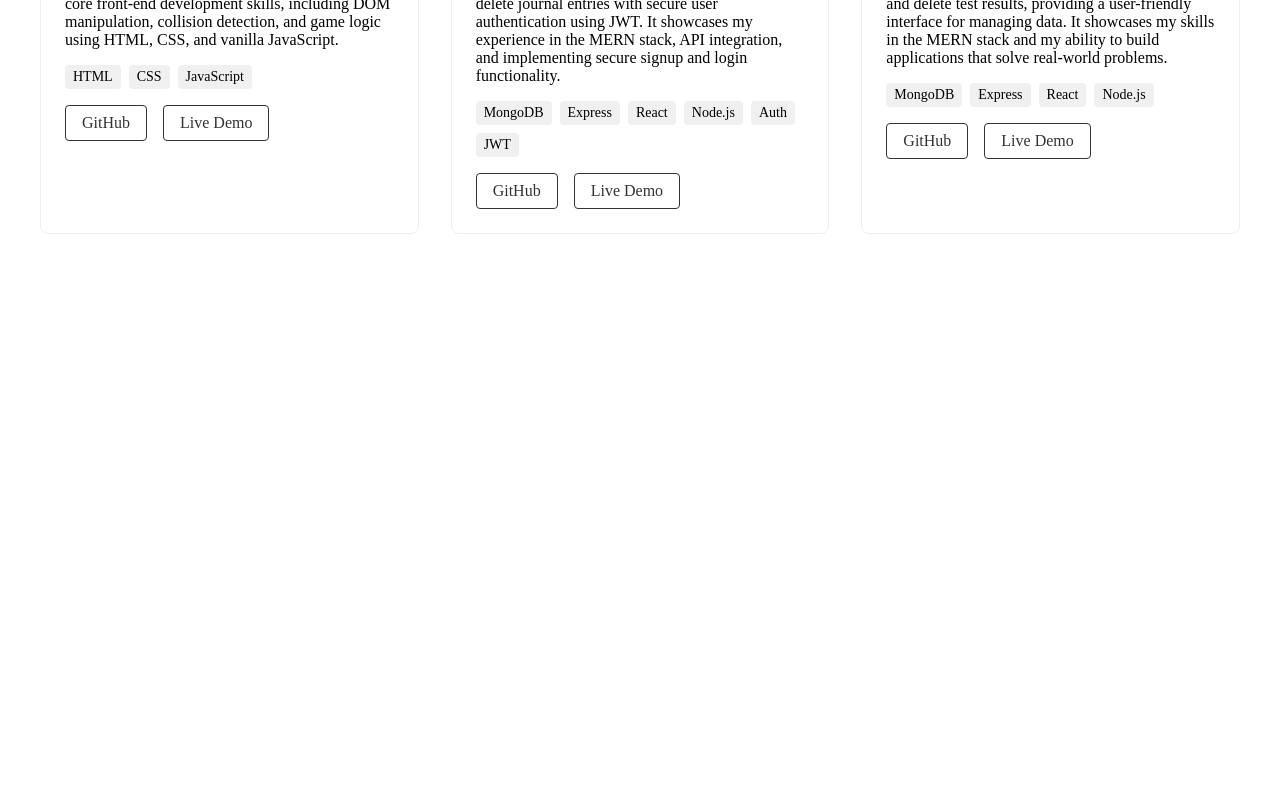
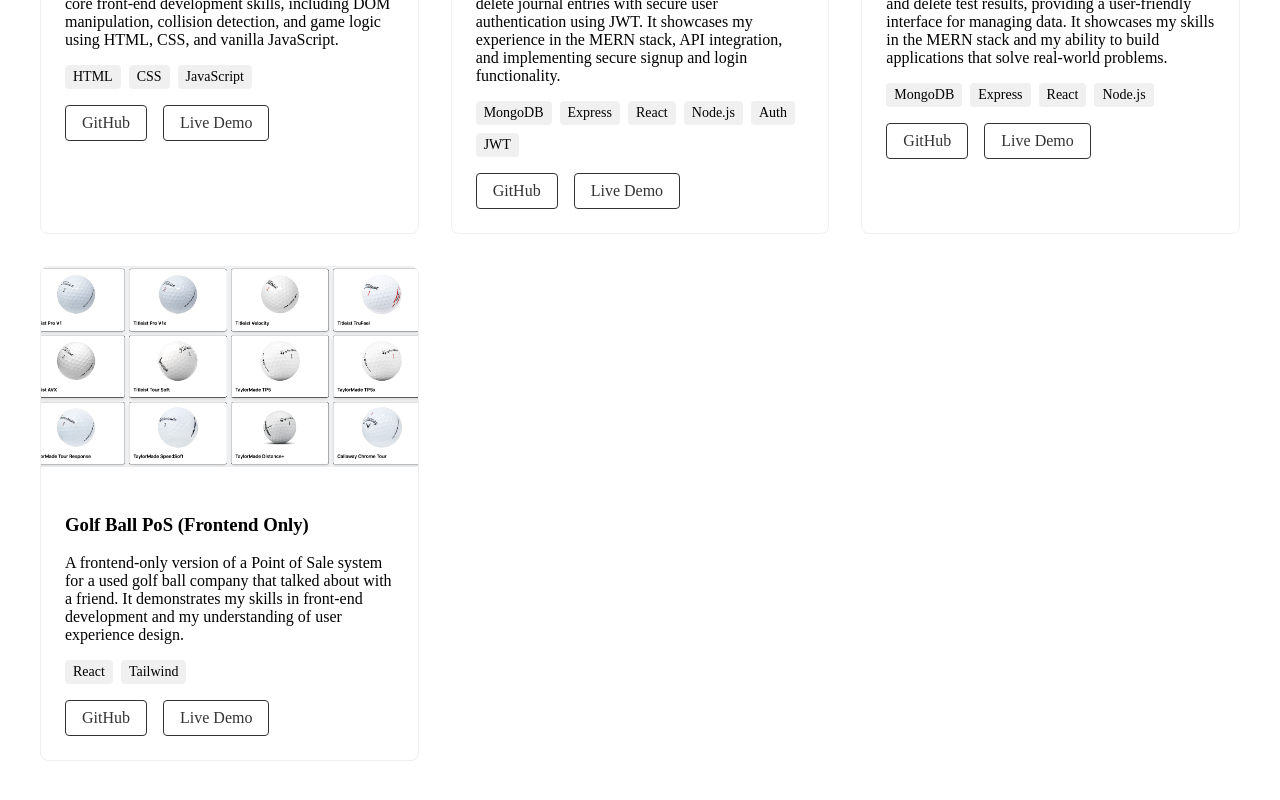
Before and after one commit to rearl89/personal-portfolio, a JavaScript app: page /projects in a window 1280 px wide. Shown: the part 534-1334 px from the top of the page. Before the commit the page ends 808 px from the top, so only its background shows below. Built offline with nearby package versions, Linux system fonts and the light colour scheme; the HTML template or start-up script is replaced by a standard one.

Commit message:
Added golf ball pos site to projects.

```diff
--- a/src/pages/Projects.js
+++ b/src/pages/Projects.js
@@ -2,6 +2,7 @@
 import arkanoidImage from "../assets/images/arkanoid.png";
 import journalImage from "../assets/images/journal.png";
 import teckdbImage from "../assets/images/teckdb.png";
+import golfBallImage from "../assets/images/golf-ball.png";
 
 const projectsData = [
   {
@@ -33,6 +34,16 @@
     imageUrl: teckdbImage,
     githubUrl: "https://github.com/rearl89/teckdb",
     liveUrl: "https://teckdb-client.onrender.com",
+  },
+  {
+    id: 4,
+    title: "Golf Ball PoS (Frontend Only)",
+    description:
+      "A frontend-only version of a Point of Sale system for a used golf ball company that talked about with a friend. It demonstrates my skills in front-end development and my understanding of user experience design.",
+    technologies: ["React", "Tailwind"],
+    imageUrl: golfBallImage,
+    githubUrl: "https://github.com/rearl89/golf-pos",
+    liveUrl: "https://golf-pos.onrender.com/",
   },
   // Add more projects here
 ];
```
Also changed, not shown: src/assets/images/golf-ball.png (added).
